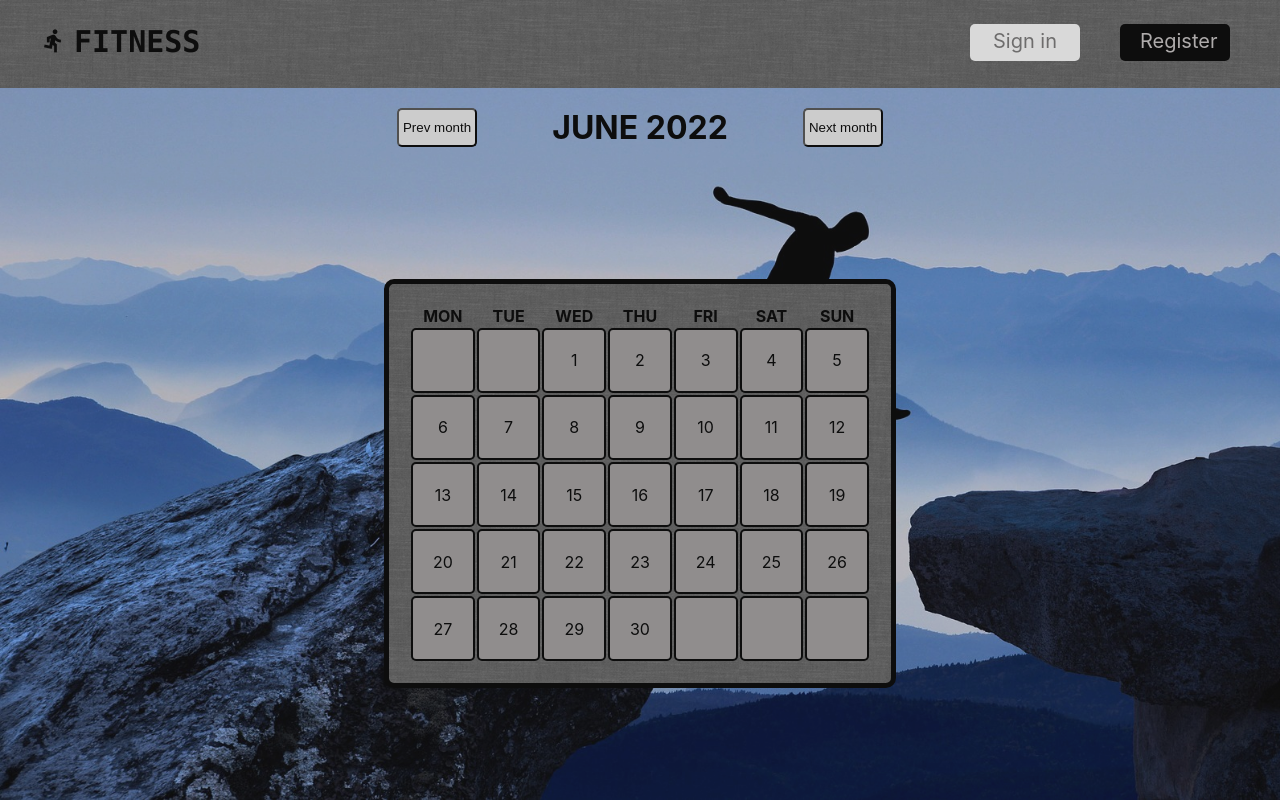
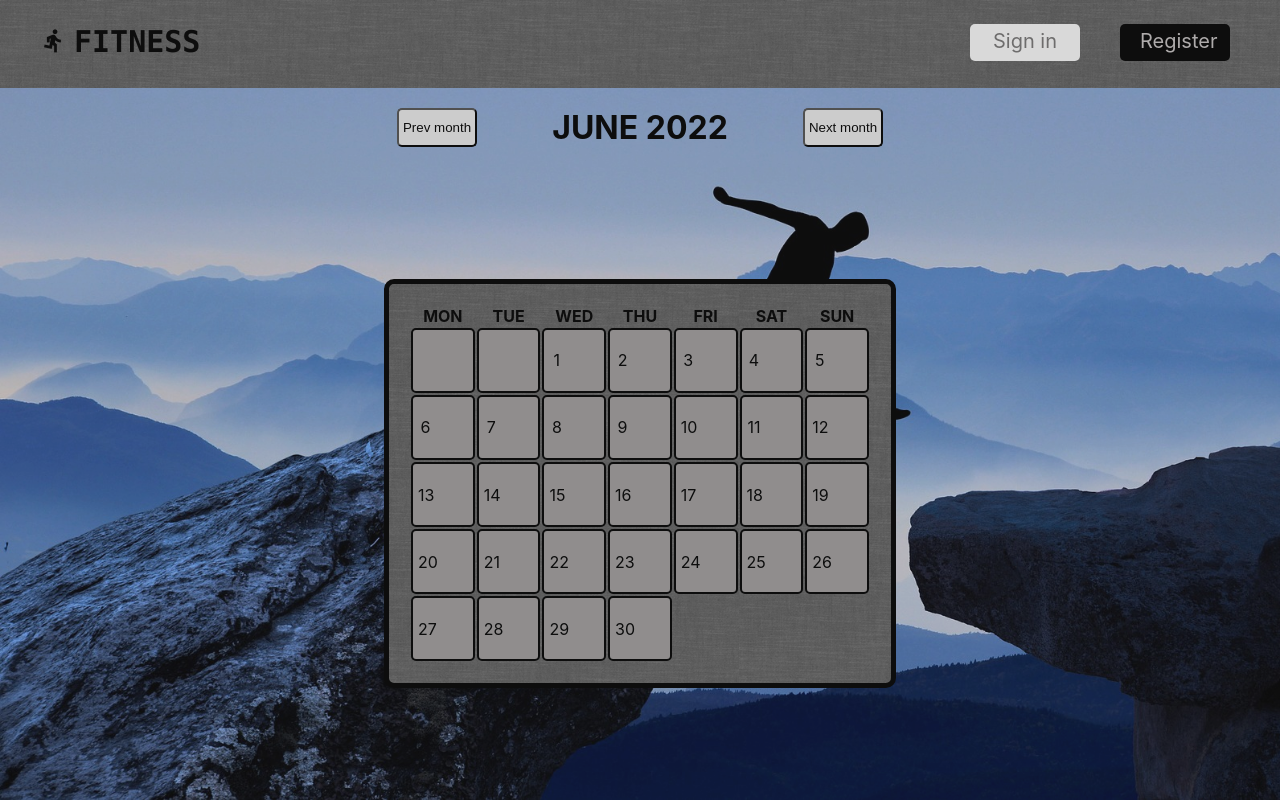
Before and after one commit to Dawid-Kordos/Fitness-front, a React (Create React App) app: page /trainings in a window 1280 px wide. Built offline with nearby package versions, Linux system fonts and the light colour scheme.

Commit message:
Optimized table view and its styles.

```diff
--- a/src/components/Table/Table.css
+++ b/src/components/Table/Table.css
@@ -20,7 +20,7 @@
     transition: .3s;
 }
 
-.Table__btn:hover{
+.Table__btn:hover {
     background-color: orange;
 }
 
@@ -29,12 +29,20 @@
     text-align: center;
 }
 
+.Table__row-head {
+/*    display: flex;
+    justify-content: space-around;*/
+}
+
 .Table__row {
+    /*    display: flex;
+        justify-content: space-evenly;*/
     text-align: center;
     margin-top: 20px;
 }
 
 .Table__column {
+    /*    flex-basis: 15%;*/
     border: 2px solid #000;
     width: 2vw;
     height: 4vw;
@@ -42,3 +50,9 @@
     border-radius: 5px;
     background-color: #a3a0a0;
 }
+
+.Table__link {
+    text-decoration: none;
+    color: #000;
+    padding: 30% 70% 30% 0;
+}
--- a/src/components/Table/Table.tsx
+++ b/src/components/Table/Table.tsx
@@ -1,8 +1,9 @@
 import React, {useEffect, useState} from "react";
 import {countDaysOfMonth} from "../../utils/countDaysOfMonth";
+import {defineFirstDayOfTheMonth} from "../../utils/defineFirstDayOfTheMonth";
 
 import './Table.css';
-import {defineFirstDayOfTheMonth} from "../../utils/defineFirstDayOfTheMonth";
+import {Link} from "react-router-dom";
 
 export const Table = () => {
     const [days, setDays] = useState<(string | number)[]>([]);
@@ -13,7 +14,6 @@ export const Table = () => {
     const [refDayName, setRefDayName] = useState<string>(new Date(refDate).toLocaleDateString('en-EN', {weekday: 'short'}).toUpperCase());
     //const weekday = ['MON', 'TUE', 'WED', 'THU', 'FRI', 'SAT', 'SUN'][new Date().getDay() - 1];
 
-    //aktualny dzień wyróżnić
     //ciasteczka do sesji
 
     useEffect(() => {
@@ -65,7 +65,7 @@ export const Table = () => {
             </div>
             <table className="Table">
                 <thead>
-                <tr className="Table__row">
+                <tr className="Table__row-head">
                     <th className="Table__column-head">MON</th>
                     <th className="Table__column-head">TUE</th>
                     <th className="Table__column-head">WED</th>
@@ -77,59 +77,35 @@ export const Table = () => {
                 </thead>
                 <tbody>
                 <tr className="Table__row">
-                    <td className="Table__column">{days[0]}</td>
-                    <td className="Table__column">{days[1]}</td>
-                    <td className="Table__column">{days[2]}</td>
-                    <td className="Table__column">{days[3]}</td>
-                    <td className="Table__column">{days[4]}</td>
-                    <td className="Table__column">{days[5]}</td>
-                    <td className="Table__column">{days[6]}</td>
+                    {days.map((day, i) => (i >= 0 && i <= 6) &&
+                        <td key={i} className="Table__column" style={(day === new Date().getDate() && month === new Date().getMonth() + 1 && year === new Date().getFullYear()) ? {backgroundColor: 'orange'} : {backgroundColor: ''}}>{day !== '' && <Link className='Table__link' to='/add-form'>{day}</Link>}
+                        </td>)}
                 </tr>
                 <tr className="Table__row">
-                    <td className="Table__column">{days[7]}</td>
-                    <td className="Table__column">{days[8]}</td>
-                    <td className="Table__column">{days[9]}</td>
-                    <td className="Table__column">{days[10]}</td>
-                    <td className="Table__column">{days[11]}</td>
-                    <td className="Table__column">{days[12]}</td>
-                    <td className="Table__column">{days[13]}</td>
+                    {days.map((day, i) => (i >= 7 && i <= 13) &&
+                        <td key={i} className="Table__column"><Link className='Table__link' to='/add-form'>{day}</Link>
+                        </td>)}
                 </tr>
                 <tr className="Table__row">
-                    <td className="Table__column">{days[14]}</td>
-                    <td className="Table__column">{days[15]}</td>
-                    <td className="Table__column">{days[16]}</td>
-                    <td className="Table__column">{days[17]}</td>
-                    <td className="Table__column">{days[18]}</td>
-                    <td className="Table__column">{days[19]}</td>
-                    <td className="Table__column">{days[20]}</td>
+                    {days.map((day, i) => (i >= 14 && i <= 20) &&
+                        <td key={i} className="Table__column"><Link className='Table__link' to='/add-form'>{day}</Link>
+                        </td>)}
                 </tr>
                 <tr className="Table__row">
-                    <td className="Table__column">{days[21]}</td>
-                    <td className="Table__column">{days[22]}</td>
-                    <td className="Table__column">{days[23]}</td>
-                    <td className="Table__column">{days[24]}</td>
-                    <td className="Table__column">{days[25]}</td>
-                    <td className="Table__column">{days[26]}</td>
-                    <td className="Table__column">{days[27]}</td>
+                    {days.map((day, i) => (i >= 21 && i <= 27) &&
+                        <td key={i} className="Table__column"><Link className='Table__link' to='/add-form'>{day}</Link>
+                        </td>)}
                 </tr>
                 <tr className="Table__row">
-                    <td className="Table__column">{days[28]}</td>
-                    <td className="Table__column">{days[29]}</td>
-                    <td className="Table__column">{days[30]}</td>
-                    <td className="Table__column">{days[31]}</td>
-                    <td className="Table__column">{days[32]}</td>
-                    <td className="Table__column">{days[33]}</td>
-                    <td className="Table__column">{days[34]}</td>
+                    {days.map((day, i) => (i >= 28 && i <= 34) &&
+                        <td key={i} className="Table__column"><Link className='Table__link' to='/add-form'>{day}</Link>
+                        </td>)}
                 </tr>
                 {days.length > 35 ?
                     <tr className="Table__row">
-                        <td className="Table__column">{days[35]}</td>
-                        <td className="Table__column">{days[36]}</td>
-                        <td className="Table__column">{days[37]}</td>
-                        <td className="Table__column">{days[38]}</td>
-                        <td className="Table__column">{days[39]}</td>
-                        <td className="Table__column">{days[40]}</td>
-                        <td className="Table__column">{days[41]}</td>
+                        {days.map((day, i) => (i >= 35 && i <= 41) &&
+                            <td key={i} className="Table__column"><Link className='Table__link'
+                                                                        to='/add-form'>{day}</Link></td>)}
                     </tr>
                     : null
                 }
```
